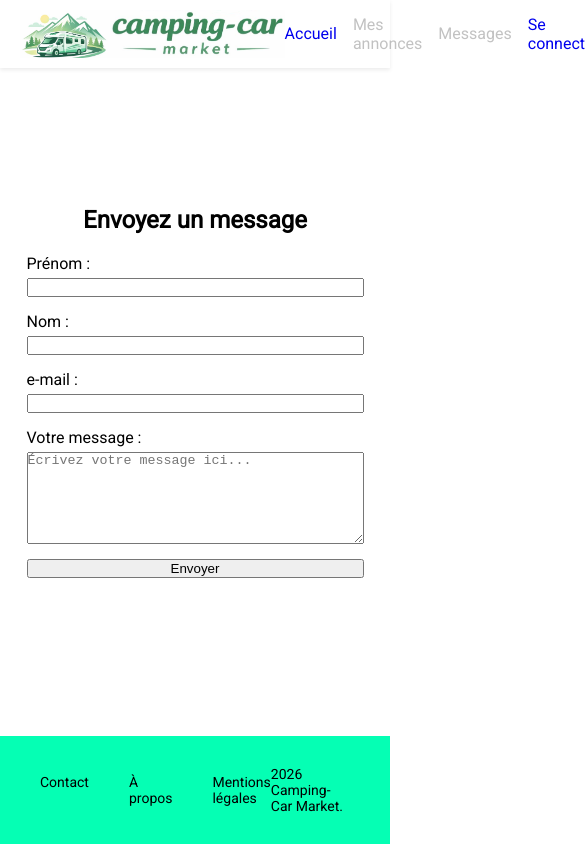
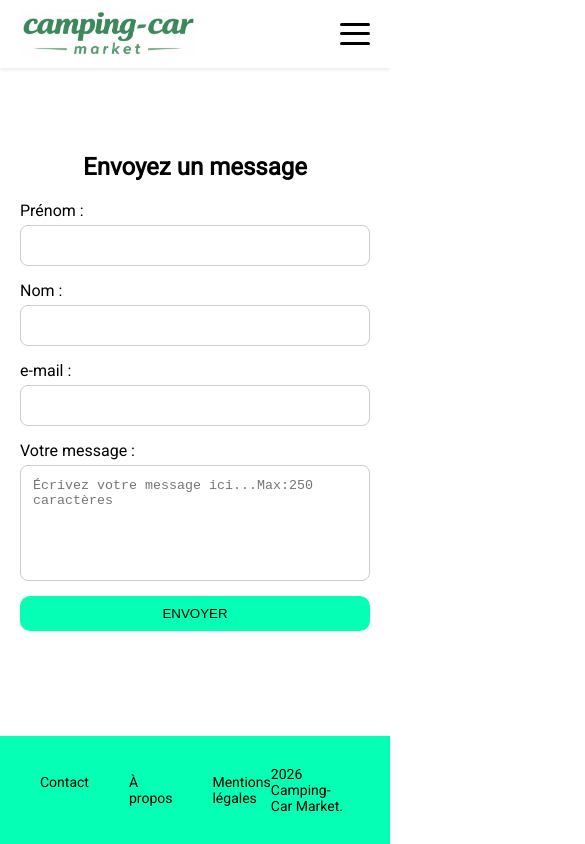
Before and after one commit to 2020stephane/ccmarket, a website: page frontend/html/contact.html in a window 390 px wide. Shown: the top 844 px of the page, 585 px wide, since content can reach past the window. Drawn offline with Linux system fonts and the light colour scheme.

Commit message:
modifie style

```diff
--- a/frontend/css/connection.css
+++ b/frontend/css/connection.css
@@ -10,17 +10,16 @@
 body {
    display: flex;
    flex-direction: column;
-   justify-content: space-around;
-
+   min-height: 100vh;
 }
 
 .hero {
+   flex: 1;
    display: flex;
    flex-direction: column;
+   align-items: center;
    justify-content: center;
-   align-items: center;
 }
-
 form {
    display: flex;
    flex-direction: column;
@@ -28,45 +27,39 @@ form {
    gap: 15px;
 }
 
-.form-group {
+form p {
    display: flex;
    flex-direction: column;
    gap: 5px;
 }
 
-.password-container {
-   position: relative;
-   width: 300px;
+input {
+    width: 100%;
+    padding: 12px;
+    border: 1px solid #ccc;
+    border-radius: 8px;
+    transition: border-color 0.3s ease;
 }
 
-.password-container input {
-   width: 100%;
-   padding-right: 40px;
+input:focus {
+    border-color: var(--b_color_hover);
+    outline: none;
+    box-shadow: 0 0 5px rgba(0, 255, 204, 0.3);
 }
 
-.password-container button {
-   position: absolute;
-   right: 10px;
-   top: 50%;
-   transform: translateY(-50%);
-   border: none;
-   background: none;
-   cursor: pointer;
-}
-
-.btnconnect {
-   background: #05ffb4;
+#b_submit {
+   background-color: var(--b_color_base);
    color: #000;
    padding: 10px 25px;
-   border-radius: 5px;
+   border-radius: 10px;
    font-weight: 500;
    border: none;
    cursor: pointer;
-   transition: all 0.3s;
+   transition: all 0.3s, transform 0.3s;
 }
 
-.btnconnect:hover {
-   background: #04e0a0;
+#b_submit:hover {
+   background-color: var(--b_color_hover);
    transform: translateY(-2px);
 }
 
--- a/frontend/css/contact.css
+++ b/frontend/css/contact.css
@@ -11,13 +11,10 @@ body {
    display: flex;
    flex-direction: column;
    min-height: 100vh;
-  margin: 0;
 }
 
 .hero {
    flex: 1;
-}
-.hero {
    display: flex;
    flex-direction: column;
    align-items: center;
@@ -36,3 +33,105 @@ form p {
    flex-direction: column;
    gap: 5px;
 }
+
+#message_id {
+   resize: none;
+}
+
+input, textarea {
+    width: 100%;
+    padding: 12px;
+    border: 1px solid #ccc;
+    border-radius: 8px;
+    transition: border-color 0.3s ease;
+}
+
+input:focus, textarea:focus {
+    border-color: var(--b_color_hover);
+    outline: none;
+    box-shadow: 0 0 5px rgba(0, 255, 204, 0.3);
+}
+
+#b_submit {
+   background-color: var(--b_color_base);
+   color: #000;
+   padding: 10px 25px;
+   border-radius: 10px;
+   font-weight: 500;
+   border: none;
+   cursor: pointer;
+   transition: all 0.3s, transform 0.3s;
+}
+
+#b_submit:hover {
+   background-color: var(--b_color_hover);
+   transform: translateY(-2px);
+}
+@media (max-width: 900px) {
+  /* Affiche le bouton hamburger */
+  .btn-hamburger {
+    display: flex;
+  }
+
+  /* Cache le logo image sur mobile */
+  @media (max-width: 640px) {
+    .logo-img {
+      display: none;
+    }
+  }
+  header nav {
+    position: absolute;
+    top: 100%; /* colle sous le header */
+    left: 0;
+    width: 100%;
+    background: white;
+    box-shadow: 0 4px 12px rgba(0, 0, 0, 0.1);
+    overflow: hidden;
+
+    /* État fermé */
+    max-height: 0px;
+    transition: max-height 0.35s ease;
+  }
+  header nav.is-open {
+    max-height: 400px; /* suffisamment grand pour contenir le menu */
+  }
+
+  /* Menu en colonne */
+  .nav-menu {
+    flex-direction: column;
+    align-items: flex-start;
+    gap: 0;
+    padding: 0.5rem 0;
+  }
+
+  .nav-menu li {
+    width: 100%;
+  }
+  .nav-menu li a,
+  .nav-menu li .seconnecter {
+    display: block;
+    padding: 12px 20px;
+    width: 100%;
+    border-bottom: 1px solid #f0f0f0;
+  }
+
+  .nav-menu li:last-child a {
+    border-bottom: none;
+  }
+
+  /* Bouton rechercher pleine largeur */
+  .btn-search {
+    width: calc(100% - 40px);
+    margin: 10px 20px;
+    text-align: center;
+  }
+
+  .hero ul {
+    display: grid;
+    grid-template-columns: repeat(2, 1fr);
+  }
+  .produits ul {
+    display: grid;
+    grid-template-columns: repeat(2, 1fr);
+  }
+}
--- a/frontend/css/header.css
+++ b/frontend/css/header.css
@@ -10,6 +10,11 @@
    font-weight: 400;
    font-style: normal;
    font-display: swap;
+}
+
+:root {
+   --b_color_base: #05ffb4;
+   --b_color_hover: #04e0a0;
 }
 
 *,
@@ -61,20 +66,18 @@ header {
 }
 
 .btn-search {
-   background: #05ffb4;
+   background-color: var(--b_color_base);
    color: #000;
    padding: 10px 25px;
-   border-radius: 5px;
+   border-radius: 10px;
    font-weight: 500;
    border: none;
    cursor: pointer;
-   transition:
-      all 0.3s,
-      transform 0.3s;
+   transition: all 0.3s, transform 0.3s;
 }
 
 .btn-search:hover {
-   background: #04e0a0;
+   background-color: var(--b_color_hover);
    transform: translateY(-2px);
 }
 
@@ -97,9 +100,7 @@ header {
    height: 3px;
    background: black;
    border-radius: 3px;
-   transition:
-      transform 0.3s,
-      opacity 0.3s;
+   transition: transform 0.3s, opacity 0.3s;
    transform-origin: center;
 }
 
--- a/frontend/css/inscription.css
+++ b/frontend/css/inscription.css
@@ -18,20 +18,119 @@ body {
   flex-direction: column;
   align-items: center;
   justify-content: center;
-  height: 80vh;
-}
-.hero {
   flex: 1;
 }
-/* form {
+
+form {
    display: flex;
    flex-direction: column;
    margin: 20px;
    gap: 15px;
-} */
+}
 
 form p {
    display: flex;
    flex-direction: column;
    gap: 5px;
 }
+input {
+    width: 100%;
+    padding: 12px;
+    border: 1px solid #ccc;
+    border-radius: 8px;
+    transition: border-color 0.3s ease;
+}
+
+input:focus {
+    border-color: var(--b_color_hover);
+    outline: none;
+    box-shadow: 0 0 5px rgba(0, 255, 204, 0.3);
+}
+#b_submit {
+   background-color: var(--b_color_base);
+   color: #000;
+   padding: 10px 25px;
+   border-radius: 10px;
+   font-weight: 500;
+   border: none;
+   cursor: pointer;
+   transition: all 0.3s, transform 0.3s;
+}
+
+#b_submit:hover {
+   background-color: var(--b_color_hover);
+   transform: translateY(-2px);
+}
+@media (max-width: 900px) {
+
+   .btn-hamburger {
+      display: flex;
+   }
+
+   @media (max-width: 640px) {
+      .logo-img {
+         display: none;
+      }
+   }
+
+   header nav {
+      position: absolute;
+      top: 100%;
+      /* colle sous le header */
+      left: 0;
+      width: 100%;
+      background: white;
+      box-shadow: 0 4px 12px rgba(0, 0, 0, 0.1);
+      overflow: hidden;
+
+      /* État fermé */
+      max-height: 0;
+      transition: max-height 0.35s ease;
+   }
+
+   header nav.is-open {
+      max-height: 400px;
+      /* suffisamment grand pour contenir le menu */
+   }
+
+   /* Menu en colonne */
+   .nav-menu {
+      flex-direction: column;
+      align-items: flex-start;
+      gap: 0;
+      padding: 0.5rem 0;
+   }
+
+   .nav-menu li {
+      width: 100%;
+   }
+
+   .nav-menu li a,
+   .nav-menu li .seconnecter {
+      display: block;
+      padding: 12px 20px;
+      width: 100%;
+      border-bottom: 1px solid #f0f0f0;
+   }
+
+   .nav-menu li:last-child a {
+      border-bottom: none;
+   }
+
+   /* Bouton rechercher pleine largeur */
+   .btn-search {
+      width: calc(100% - 40px);
+      margin: 10px 20px;
+      text-align: center;
+   }
+
+   .hero ul {
+      display: grid;
+      grid-template-columns: repeat(2, 1fr);
+   }
+
+   .produits ul {
+      display: grid;
+      grid-template-columns: repeat(2, 1fr);
+   }
+}
--- a/frontend/html/contact.html
+++ b/frontend/html/contact.html
@@ -14,7 +14,6 @@
    <meta name="viewport" content="width=device-width, initial-scale=1.0">
    <meta name="description" content="Camping-Car Market - Votre spécialiste en pièces détachées pour camping-car.">
    <meta name="keywords" content="pièces détachées, camping-car, accessoires, mécanique, carrosserie">
-   <script src="/js/activer_menu.js" defer></script>
    <link rel="stylesheet" href="/css/contact.css">
    <title>Camping-Car Market</title>
 </head>
@@ -26,8 +25,7 @@
    <header>
       <img class="logo-img" src="/img/Logo_paysage.png" alt="Logo Camping-Car Market">
       <img class="logo-titre" src="/img/Titre_CC_Market.png" alt="Titre Camping-Car Market">
-      <button class="btn-hamburger" type="button" aria-label="Ouvrir le menu" aria-expanded="false"
-         aria-controls="nav-menu">
+      <button class="btn-hamburger" type="button" aria-label="Ouvrir le menu" aria-expanded="false" aria-controls="nav-menu">
          <span></span>
          <span></span>
          <span></span>
@@ -56,29 +54,30 @@
 ======================  HERO  ========================
 ===================================================-->
    <section class="hero">
-      <h2>Envoyez un message</h2>
+      <h1>Envoyez un message</h1>
       <form action="#" method="post">
          <p>
-            <label for="prenom">Prénom :</label>
-            <input type="text" id="prenom" name="prenom" required>
+            <label for="prenom_id">Prénom :</label>
+            <input type="text" id="prenom_id" name="prenom" required>
          </p>
 
          <p>
-            <label for="nom">Nom :</label>
-            <input type="text" id="nom" name="nom" required>
+            <label for="nom_id">Nom :</label>
+            <input type="text" id="nom_id" name="nom" required>
          </p>
 
          <p>
-            <label for="email">e-mail :</label>
-            <input type="email" id="email" name="email" required>
+            <label for="email_id">e-mail :</label>
+            <input type="email" id="email_id" name="email" required>
          </p>
 
          <p>
-            <label for="mess">Votre message :</label>
-            <textarea id="mess" name="mess" rows="6" cols="40" placeholder="Écrivez votre message ici..."></textarea>
+            <label for="message_id">Votre message :</label>
+            <textarea id="message_id" name="message" rows="6" cols="40" maxlength="250"
+               placeholder="Écrivez votre message ici...Max:250 caractères"></textarea>
          </p>
 
-         <button type="submit">Envoyer</button>
+         <button type="submit" id="b_submit">ENVOYER</button>
       </form>
    </section>
    <!--=====================================================
```
Also changed, not shown: frontend/html/connection.html (+6 -10 lines), frontend/html/inscription.html (+1 -1 lines). Lines whose indentation alone changed are shown as unchanged.
